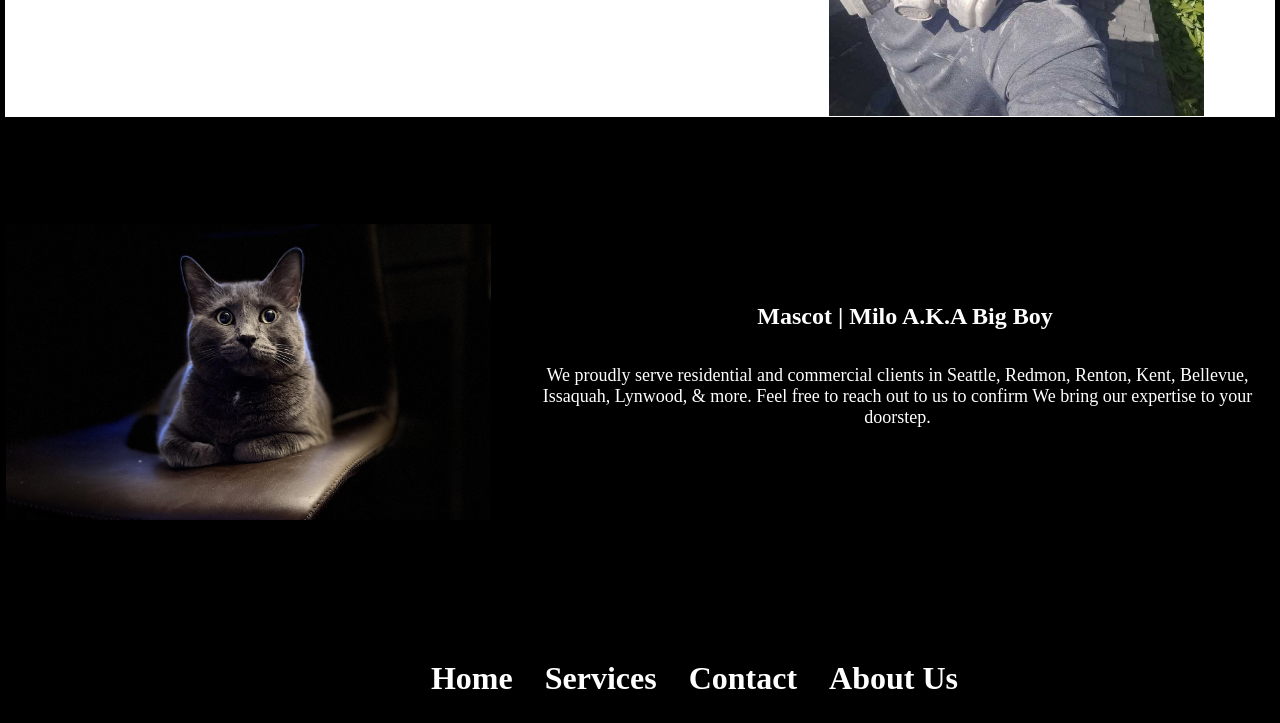
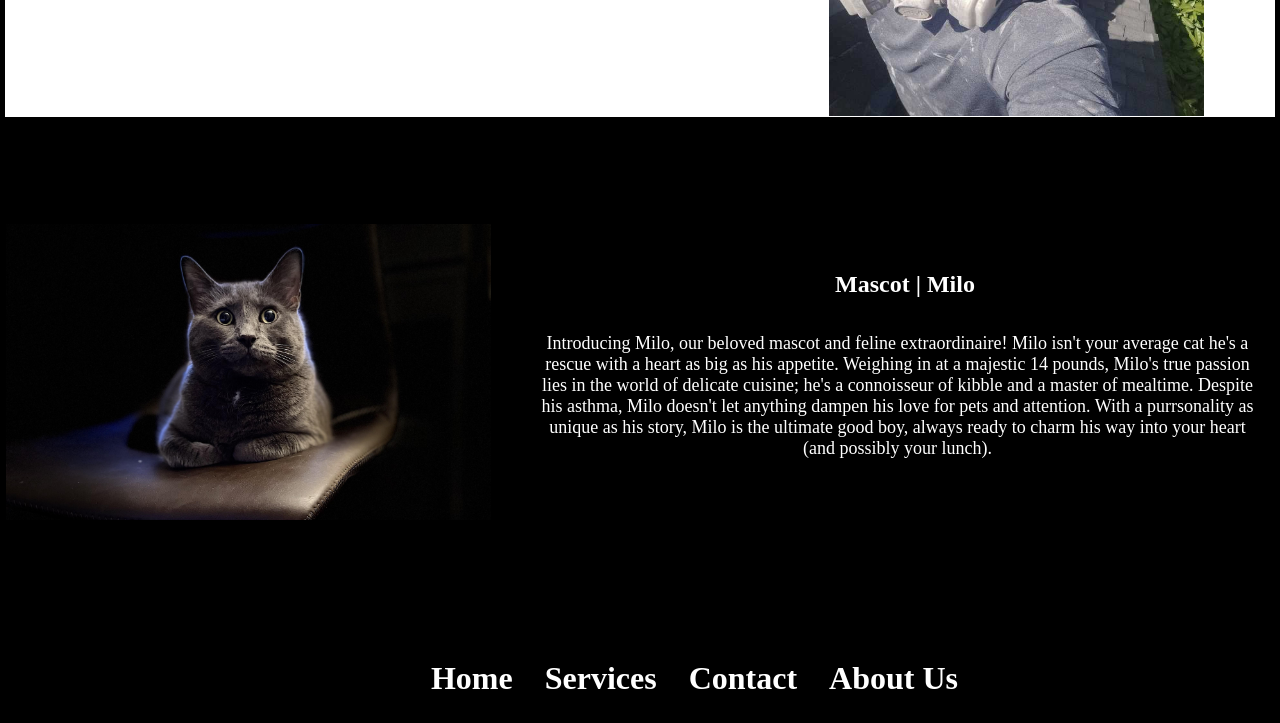
Before and after one commit to CougarPaintingLLC/CougarPaintingLLC.github.io, a website: page about.html in a window 1280 px wide. Shown: the part 1688-2411 px from the top of the page. Drawn offline with Linux system fonts and the light colour scheme.

Commit message:
updt contact page and milo about;

```diff
--- a/about.html
+++ b/about.html
@@ -86,10 +86,15 @@
                     <img class="gridSampleImg" src="public/images/milo.jpg" alt="Picture of Mascot. A cat">
                 </div>
                 <div>
-                    <h2>Mascot | Milo A.K.A Big Boy</h2>
-                    <p class="fontDescription">We proudly serve residential and commercial clients in Seattle, Redmon, Renton, Kent,
-                        Bellevue, Issaquah, Lynwood, & more. Feel free to reach out to us to confirm
-                        We bring our expertise to your doorstep.
+                    <h2>Mascot | Milo</h2>
+                    <p class="fontDescription">Introducing Milo, our beloved mascot and feline
+                        extraordinaire! Milo isn't your average cat he's a rescue with a heart as
+                        big as his appetite. Weighing in at a majestic 14 pounds, Milo's true
+                        passion lies in the world of delicate cuisine; he's a connoisseur of kibble
+                        and a master of mealtime. Despite his asthma, Milo doesn't let anything dampen his
+                        love for pets and attention. With a purrsonality as unique as his story,
+                        Milo is the ultimate good boy, always ready to charm his way into your heart
+                         (and possibly your lunch).
                     </p>
                 </div>
             </div>
```
Also changed, not shown: Contact.html (+9 -0 lines).
